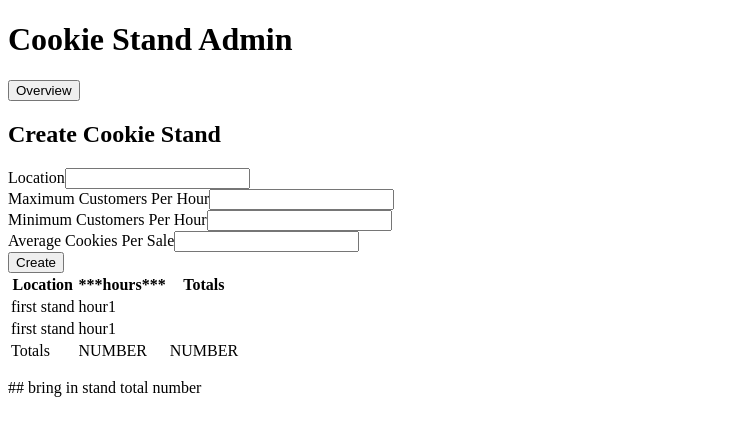
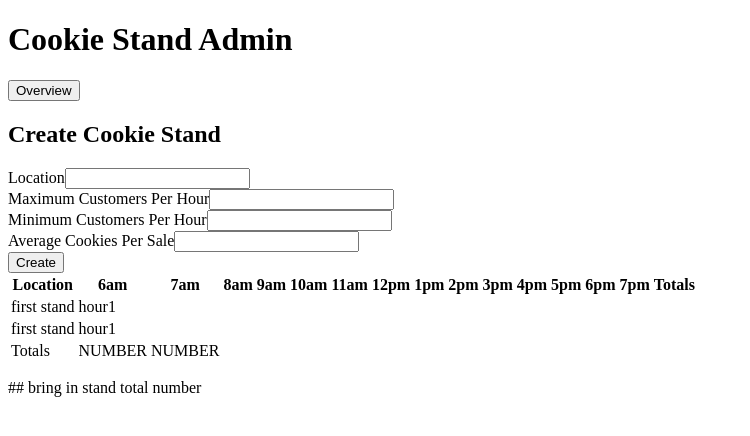
Before and after one commit to kimmyd70/cookie-stand-admin, a Next.js app in the folder cookie-stand-admin/: page / in a window 1280 px wide. Shown: the top 436 px of the page, without its empty margins (0-750 px from the left). Built offline with nearby package versions, Linux system fonts and the light colour scheme.

Commit message:
hours are pulling into report table

```diff
--- /dev/null
+++ b/cookie-stand-admin/pages/data.js
@@ -0,0 +1,18 @@
+// hours to export to table
+
+export const hours = [
+    "6am",
+    "7am",
+    "8am",
+    "9am",
+    "10am",
+    "11am",
+    "12pm",
+    "1pm",
+    "2pm",
+    "3pm",
+    "4pm",
+    "5pm",
+    "6pm",
+    "7pm",
+];
--- a/cookie-stand-admin/pages/index.js
+++ b/cookie-stand-admin/pages/index.js
@@ -3,6 +3,7 @@ import Link from 'next/link'
 
 
 import { useState } from "react";
+import { hours } from './data';
 
 export default function Home() {
   const [formInfo, setInfo] = useState("");
@@ -77,7 +78,7 @@ function ResponseTable(props){
         <tr>
           <th>Location</th>
           {/* pull in hours */}
-          <th> ***hours***</th>
+          {hours.map(hour =>(<th key = {hour}>{hour}</th>))}
           <th>Totals</th>
         </tr>
       </thead>
```
